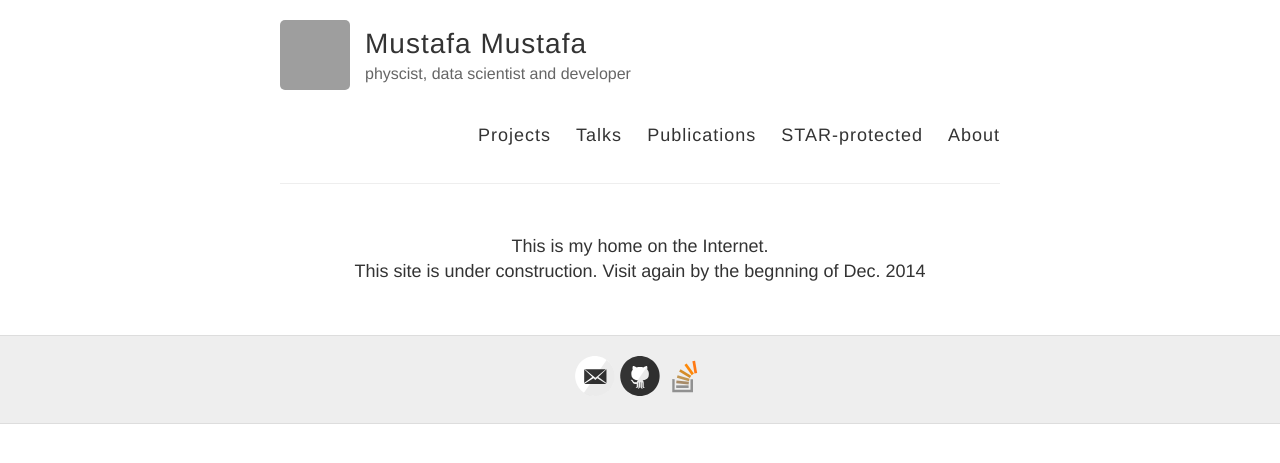
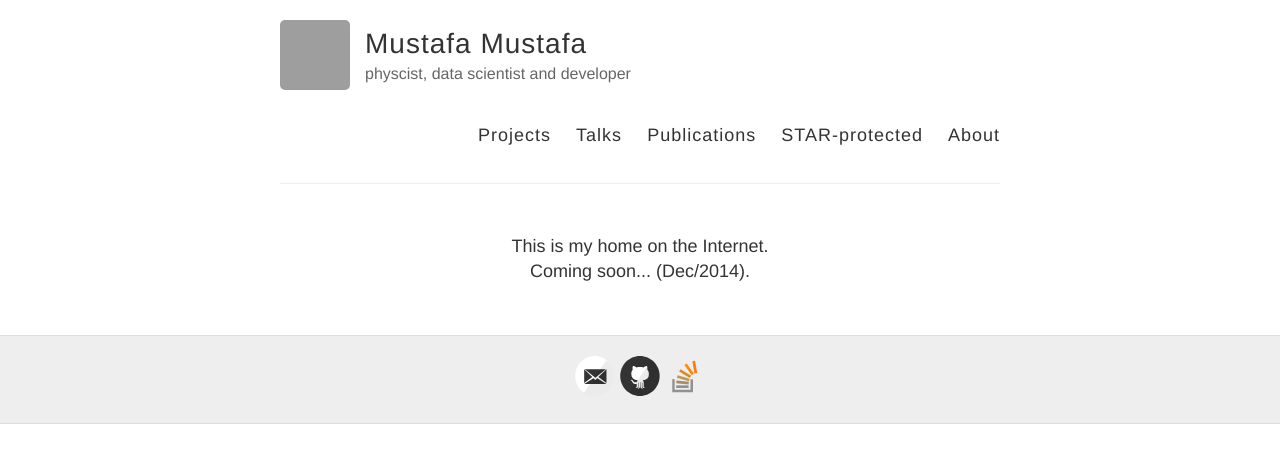
Before and after one commit to MustafaMustafa/MustafaMustafa.github.io, a Jekyll site: the page built from index.html, in a window 1280 px wide. Shown: the top 463 px of the page. Built offline with Jekyll 4.4.1, drawn with Linux system fonts in a browser that asks for light colours; grey boxes are pictures that could not be loaded.

Commit message:
change the under construction message

```diff
--- a/index.html
+++ b/index.html
@@ -3,7 +3,7 @@ layout: default
 ---
 
 <center>This is my home on the Internet.</center>
-<center>This site is under construction. Visit again by the begnning of Dec. 2014 </center>
+<center>Coming soon... (Dec/2014).</center>
 <!-- <div class="posts">
   {% for post in site.posts %}
     <article class="post">
```
